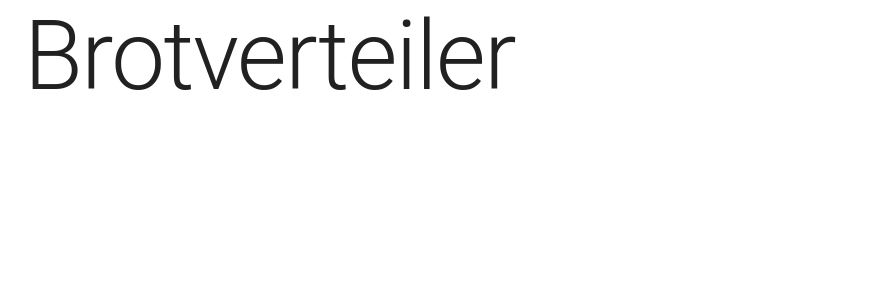
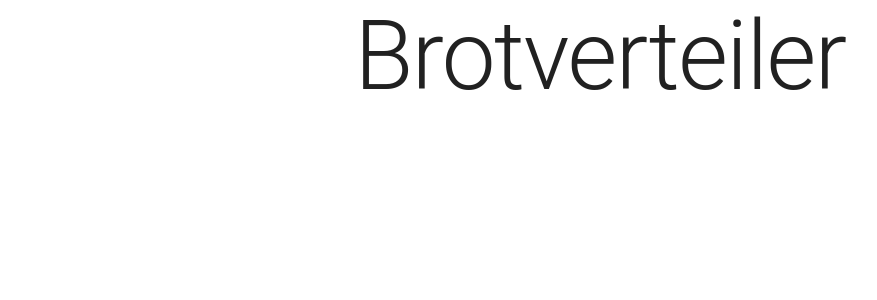
Before and after one commit to four-man-army/PaG_Website, a React (Vite) app: page / in a window 1280 px wide. Shown: the top 300 px of the page, without its empty margins (40-917 px from the left). Built offline with nearby package versions, Linux system fonts and the light colour scheme.

Commit message:
minor fixes

```diff
--- a/src/App.jsx
+++ b/src/App.jsx
@@ -4,7 +4,7 @@ function App() {
 
   return (
     <Container>
-      <Typography variant="h1">Brotverteiler</Typography>
+      <Typography variant="h1" align="center">Brotverteiler</Typography>
     </Container>
   )
 }
```
